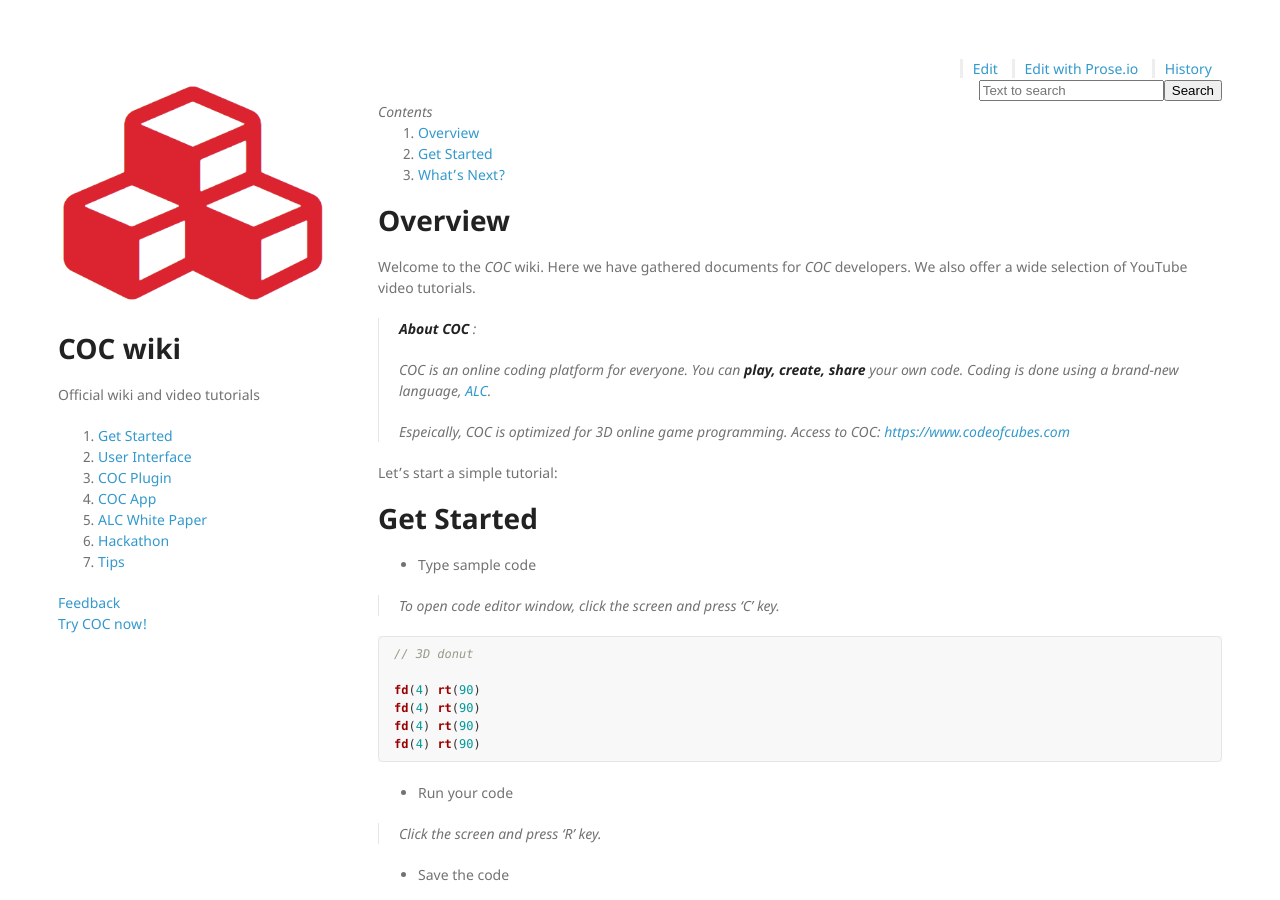
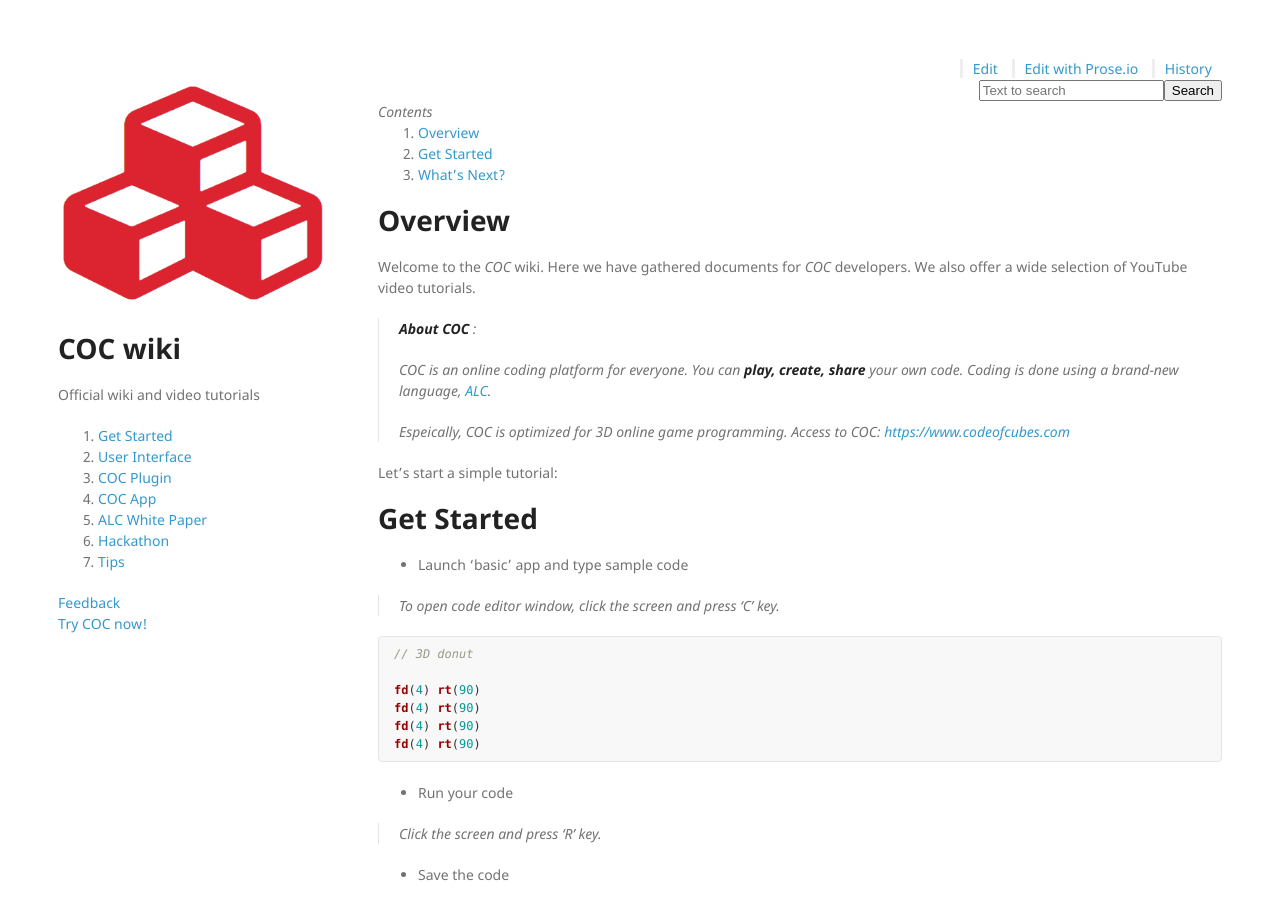
Before and after one commit to daisykim/daisykim.github.io, a Jekyll site: the page built from index.md, in a window 1280 px wide and 900 px high. Built offline with Jekyll 4.4.1, drawn with Linux system fonts in a browser that asks for light colours; nearby versions of some CDN libraries.

Commit message:
Update index

```diff
--- a/index.md
+++ b/index.md
@@ -19,7 +19,7 @@ Let's start a simple tutorial:
 
 # Get Started
 
-* Type sample code
+* Launch 'basic' app and type sample code
 
 > To open code editor window, click the screen and press 'C' key.
 
```
